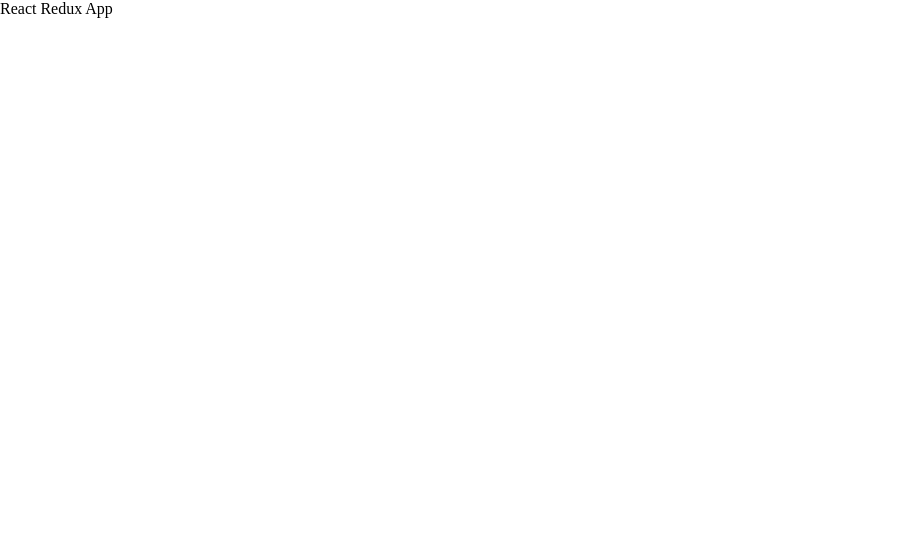
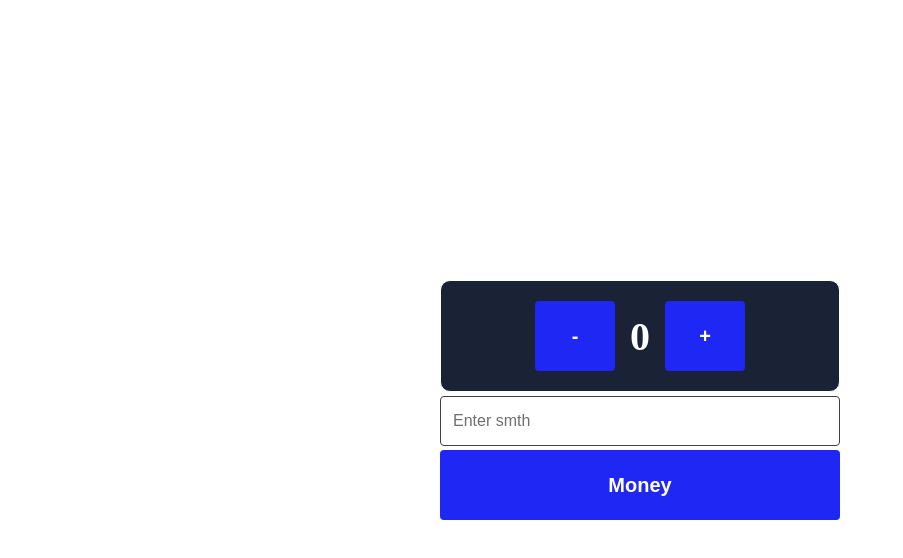
Before and after one commit to MukhlisHasanov/react-redux, a React (Vite) app: page / in a window 1280 px wide. Shown: the top 558 px of the page, without its empty margins (0-903 px from the left). Built offline with nearby package versions, Linux system fonts and the light colour scheme.

Commit message:
add homework 15

```diff
--- a/src/App.tsx
+++ b/src/App.tsx
@@ -1,5 +1,23 @@
-function App () {
-  return <> React Redux App</>
+import GlobalStyles from "styles/GlobalStyles"
+
+import Homework_15 from "homeworks/Homework_15/Homework_15"
+
+// HOMEWORKS
+
+// LESSONS
+
+//CONSULTATIONS
+
+function App() {
+  return (
+    <>
+      <GlobalStyles />
+       {/* HOMEWORKS */}
+      <Homework_15 />
+    </>
+    // LESSONS
+
+    //CONSULTATIONS
+  )
 }
-
 export default App
--- /dev/null
+++ b/src/components/Button/Button.tsx
@@ -0,0 +1,23 @@
+import { ButtonProps } from "./types";
+import { ButtonComponent } from "./styles";
+
+function Button({
+  type = "button",
+  name,
+  onClick,
+  isDeleteVariant = false,
+  disabled = false,
+}: ButtonProps) {
+  return (
+    <ButtonComponent
+      $isDeleteVariant={isDeleteVariant}
+      onClick={onClick}
+      type={type}
+      disabled={disabled}
+    >
+      {name}
+    </ButtonComponent>
+  );
+}
+
+export default Button;
--- /dev/null
+++ b/src/components/Button/styles.ts
@@ -0,0 +1,30 @@
+import styled from "@emotion/styled";
+
+import { colors } from "styles/colors";
+
+interface ButtonComponentStyleProps {
+  $isDeleteVariant: boolean;
+}
+
+export const ButtonComponent = styled.button<ButtonComponentStyleProps>`
+  outline: none;
+  width: 100%;
+  height: 70px;
+  border: none;
+  background-color: ${({ $isDeleteVariant, disabled }) => {
+    if (disabled) {
+      return colors.GREY;
+    } else {
+      if ($isDeleteVariant) {
+        return colors.ERROR;
+      } else {
+        return colors.PRIMARY_BLUE;
+      }
+    }
+  }};
+  color: white;
+  font-size: 20px;
+  font-weight: bold;
+  border-radius: 4px;
+  cursor: ${({ disabled }) => (disabled ? "not-allowed" : "pointer")};
+`;
--- /dev/null
+++ b/src/components/Button/types.ts
@@ -0,0 +1,11 @@
+import { MouseEvent } from "react";
+
+export type ButtonTypes = "submit" | "reset" | "button" | undefined;
+
+export interface ButtonProps {
+  type?: ButtonTypes;
+  name: string;
+  onClick?: (event: MouseEvent<HTMLButtonElement>) => void;
+  isDeleteVariant?: boolean;
+  disabled?: boolean;
+}
--- /dev/null
+++ b/src/components/Counter/Counter.tsx
@@ -0,0 +1,23 @@
+import { useState } from "react"
+
+import Button from "components/Button/Button"
+
+import { CounterProps } from "./types"
+import { Count, CounterWrapper, ButtonControl } from "./styles"
+
+function Counter({ count, onMinus, onPlus }: CounterProps) {
+
+  return (
+    <CounterWrapper>
+      <ButtonControl>
+        <Button name="-" onClick={onMinus} />
+      </ButtonControl>
+      <Count className="count">{count}</Count>
+      <ButtonControl>
+        <Button name="+" onClick={onPlus} />
+      </ButtonControl>
+    </CounterWrapper>
+  )
+}
+
+export default Counter
--- /dev/null
+++ b/src/components/Counter/styles.ts
@@ -0,0 +1,25 @@
+import styled from "@emotion/styled";
+
+export const CounterWrapper = styled.div`
+  display: flex;
+  align-items: center;
+  justify-content: center;
+  gap: 15px;
+  width: 400px;
+  height: fit-content;
+  border: 1px solid white;
+  border-radius: 10px;
+  padding: 20px;
+  background-color: rgb(26, 35, 53);
+  color: white;
+`;
+
+export const ButtonControl = styled.div`
+  width: 80px;
+`;
+
+export const Count = styled.p`
+  font-size: 40px;
+  font-weight: bold;
+  color: white;
+`;
--- /dev/null
+++ b/src/components/Counter/types.ts
@@ -0,0 +1,5 @@
+export interface CounterProps {
+  count: number;
+  onMinus: () => void;
+  onPlus: () => void;
+}
--- /dev/null
+++ b/src/components/Input/Input.tsx
@@ -0,0 +1,38 @@
+import { InputProps } from "./types";
+import {
+  InputWrapper,
+  InputComponent,
+  InputLabel,
+  ErrorContainer,
+} from "./styles";
+
+function Input({
+  id,
+  name,
+  type = "text",
+  placeholder,
+  label,
+  disabled = false,
+  error = undefined,
+  value,
+  onChange,
+}: InputProps) {
+  return (
+    <InputWrapper>
+      <InputLabel htmlFor={id}>{label}</InputLabel>
+      <InputComponent
+        id={id}
+        name={name}
+        type={type}
+        placeholder={placeholder}
+        disabled={disabled}
+        $error={error}
+        value={value}
+        onChange={onChange}
+      />
+      <ErrorContainer>{error}</ErrorContainer>
+    </InputWrapper>
+  );
+}
+
+export default Input;
--- /dev/null
+++ b/src/components/Input/styles.ts
@@ -0,0 +1,48 @@
+import styled from "@emotion/styled";
+
+import { colors } from "styles/colors";
+
+export interface InputComponentStyleProps {
+  $error?: string | undefined;
+}
+
+export const InputWrapper = styled.div`
+  display: flex;
+  flex-direction: column;
+  gap: 4px;
+`;
+
+export const InputLabel = styled.label`
+  font-size: 16px;
+  color: hsl(0, 0%, 44%);
+
+`;
+
+export const InputComponent = styled.input<InputComponentStyleProps>`
+  width: 100%;
+  height: 50px;
+  border: ${({ $error, disabled }) => {
+    if (disabled) {
+      return `1px solid ${colors.GREY}`;
+    } else {
+      if ($error !== undefined) {
+        return `2px solid ${colors.ERROR}`;
+      } else {
+        return "1px solid #3f3f3f";
+      }
+    }
+  }};
+  border-radius: 4px;
+  padding: 12px;
+  outline: none;
+
+  &::placeholder {
+    color: #6f6f6f;
+    font-size: 16px;
+  }
+`;
+
+export const ErrorContainer = styled.p`
+  font-size: 18px;
+  color: ${colors.ERROR};
+`;
--- /dev/null
+++ b/src/components/Input/types.ts
@@ -0,0 +1,13 @@
+import { HTMLInputTypeAttribute, ChangeEvent } from "react";
+
+export interface InputProps {
+  id: string;
+  name: string;
+  type?: HTMLInputTypeAttribute | undefined;
+  placeholder: string;
+  label?: string;
+  disabled?: boolean;
+  error?: undefined | string;
+  value?: string;
+  onChange?: (event: ChangeEvent<HTMLInputElement>) => void;
+}
--- /dev/null
+++ b/src/homeworks/Homework_15/Homework_15.tsx
@@ -0,0 +1,32 @@
+import { ComponentControl, PageWrapper } from "./styles"
+import Counter from "components/Counter/Counter"
+import Input from "components/Input/Input"
+import Button from "components/Button/Button"
+import { useState } from "react"
+
+function Homework_15() {
+  const [count, setCount] = useState<number>(0)
+  const onPlus = (): void => {
+    setCount((prevValue: number) => {
+      return prevValue + 1
+    })
+  }
+
+  const onMinus = (): void => {
+    setCount((prevValue: number) => {
+      return prevValue - 1
+    })
+  }
+
+  return (
+    <PageWrapper>
+      <ComponentControl>
+        <Counter count={count} onMinus={onMinus} onPlus={onPlus} />{" "}
+        <Input id="first" name="name" placeholder="Enter smth" />
+        <Button name="Money" type="submit" />
+      </ComponentControl>
+    </PageWrapper>
+  )
+}
+
+export default Homework_15
--- /dev/null
+++ b/src/homeworks/Homework_15/styles.ts
@@ -0,0 +1,13 @@
+import styled from "@emotion/styled"
+
+export const PageWrapper = styled.div`
+  display: flex;
+  flex-direction: column;
+  flex: 1;
+  justify-content: center;
+  align-items: center;
+  width: 100%;
+`
+export const ComponentControl = styled.div`
+  width: 400px;
+`
```
